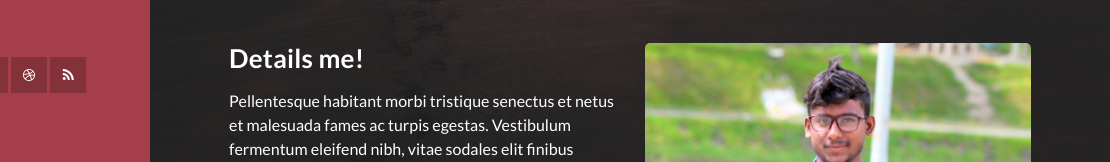
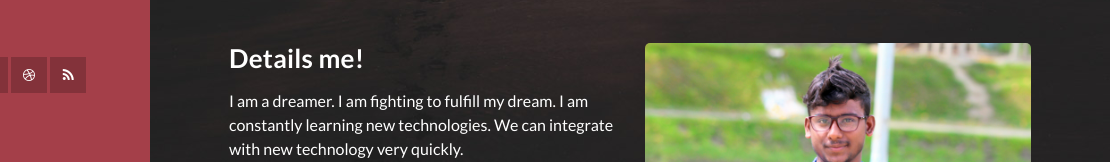
Before and after one commit to skalaminhossain/portfolio, a plain HTML site: page index.html in a window 1280 px wide. Shown: the part 638-800 px from the top of the page, 170-1280 px from the left. Drawn offline with Linux system fonts and the light colour scheme.

Commit message:
Update index.html

```diff
--- a/index.html
+++ b/index.html
@@ -92,7 +92,7 @@
                 <div class="right-text">
                   <h4> Who am i?  </h4>
                   <p>
-                    I Don't  know who I am! Always trying to know myself. If I succeed in life, I will be able to recognize myself
+                    I Don't  know who I am! Always trying to know myself. If I succeed in life, I will be able to recognize myself.
                   </p>
                   <div class="white-button">
                     <a href="#">Read More</a>
@@ -107,11 +107,7 @@
                 <div class="left-text">
                   <h4>Details me! </h4>
                   <p>
-                    Pellentesque habitant morbi tristique senectus et netus et
-                    malesuada fames ac turpis egestas. Vestibulum fermentum
-                    eleifend nibh, vitae sodales elit finibus pretium.
-                    Suspendisse potenti. Ut sollicitudin risus a sollicitudin
-                    semper.
+                    I am a dreamer. I am fighting to fulfill my dream. I am constantly learning new technologies. We can integrate with new technology very quickly.
                   </p>
                   <div class="white-button">
                     <a href="#">Read More</a>
```
